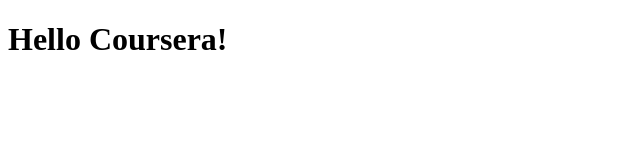
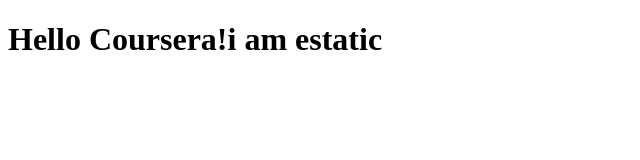
Before and after one commit to oa50/coursera-test, a plain HTML site: page site/index.html in a window 1280 px wide. Shown: the whole page, without its empty margins (0-640 px from the left). Drawn offline with Linux system fonts and the light colour scheme.

Commit message:
small addition to our page content

```diff
--- a/site/index.html
+++ b/site/index.html
@@ -4,6 +4,6 @@
 	<title>hello coursera!</title>
 </head>
 <body>
-<h1>Hello Coursera!</h1>
+<h1>Hello Coursera!i am estatic</h1>
 </body>
 </html>
```
